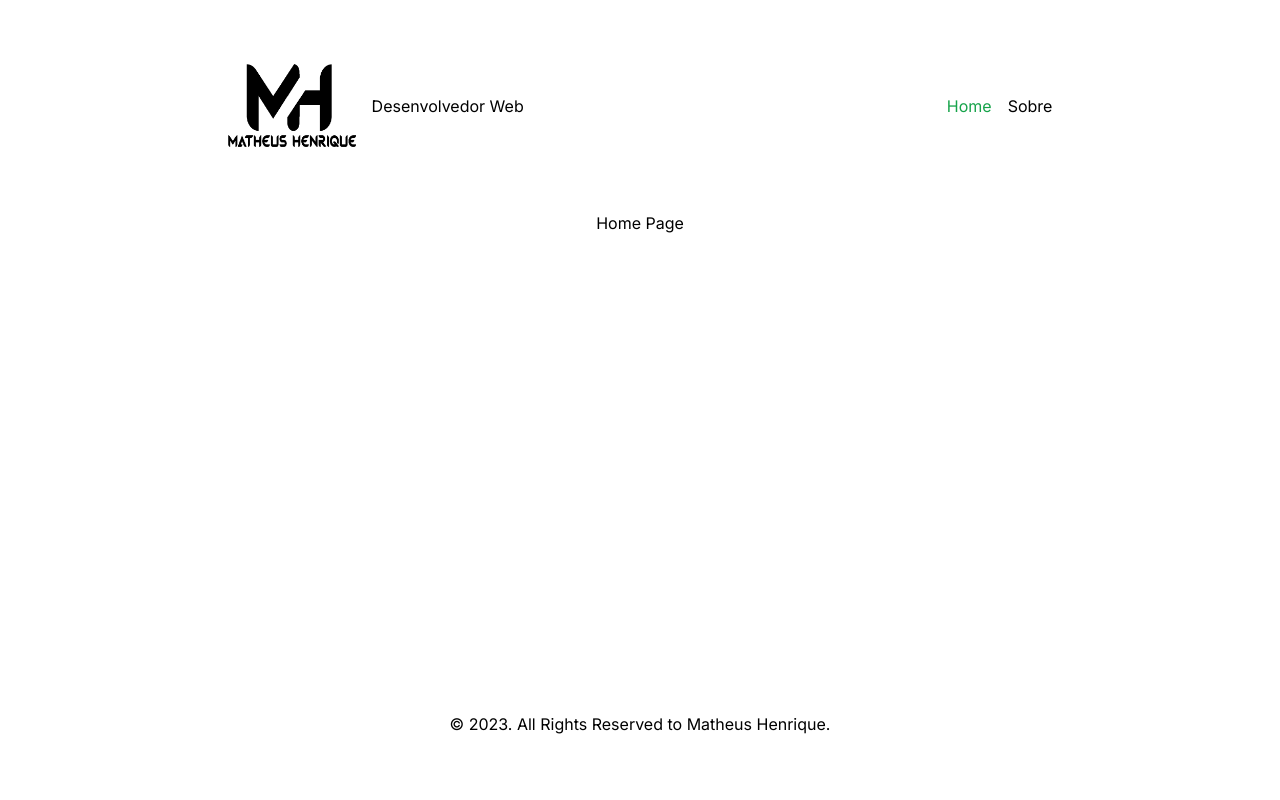
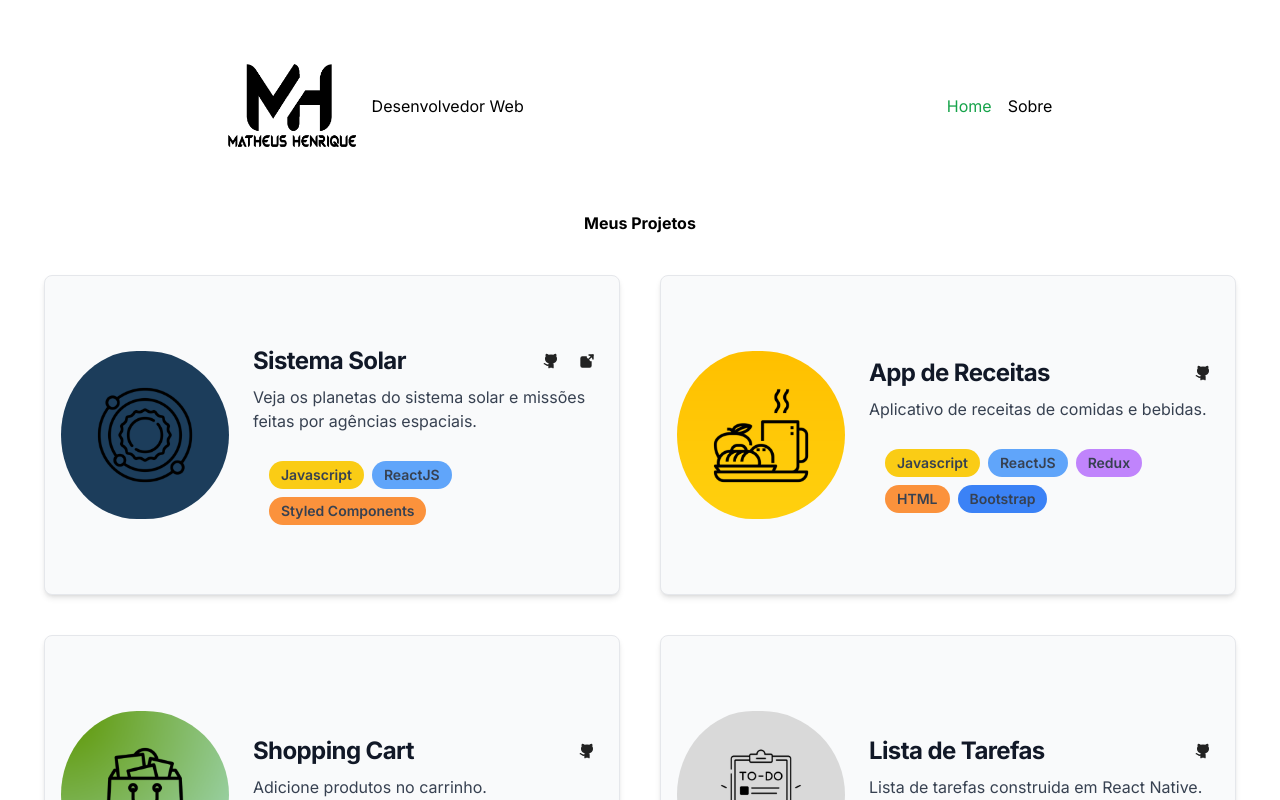
Before and after one commit to yMaatheus/yMaatheus.github.io, a Next.js app: page / in a window 1280 px wide. Shown: the top 800 px of the page. Built offline with nearby package versions, Linux system fonts and the light colour scheme.

Commit message:
feat: :sparkles: implements project list at home page

```diff
--- a/src/app/page.tsx
+++ b/src/app/page.tsx
@@ -1,7 +1,10 @@
+import { ProjectList } from "@/components/ProjectList";
+
 export default function Home() {
   return (
-    <div className="flex mx-auto">
-      <h1>Home Page</h1>
+    <div className="flex flex-col mx-auto items-center gap-6">
+      <h1 className="font-bold">Meus Projetos</h1>
+      <ProjectList />
     </div>
   );
 }
```
